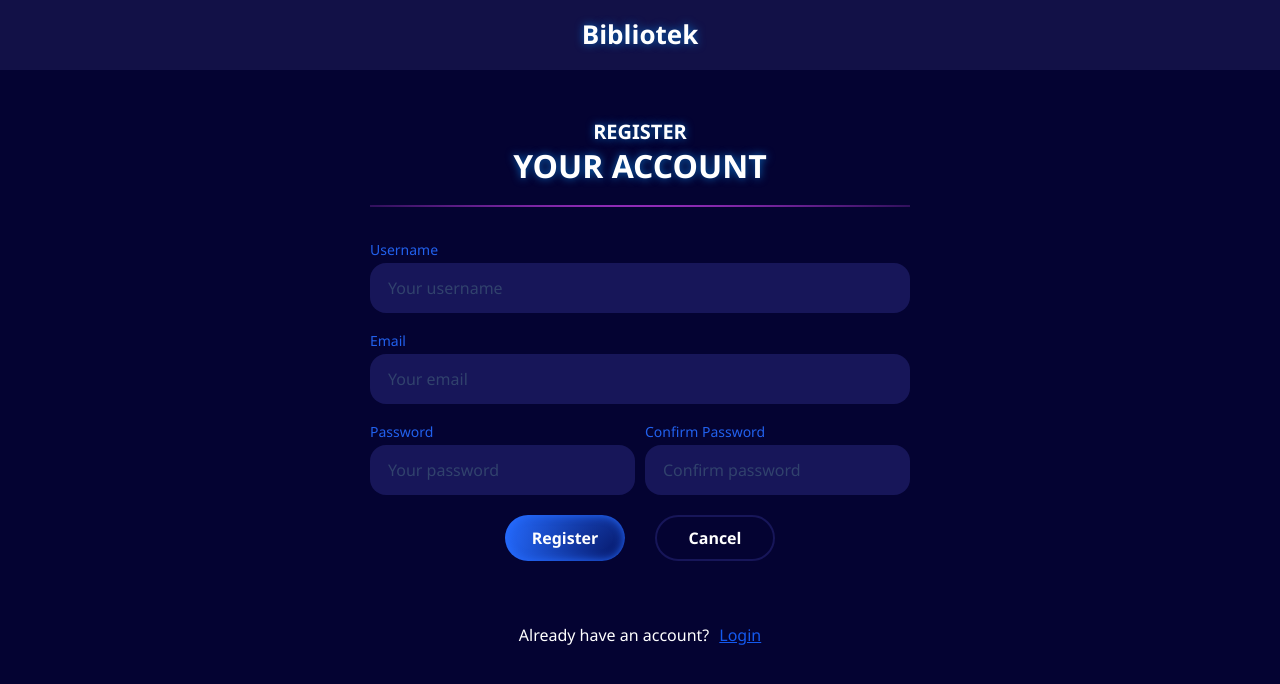
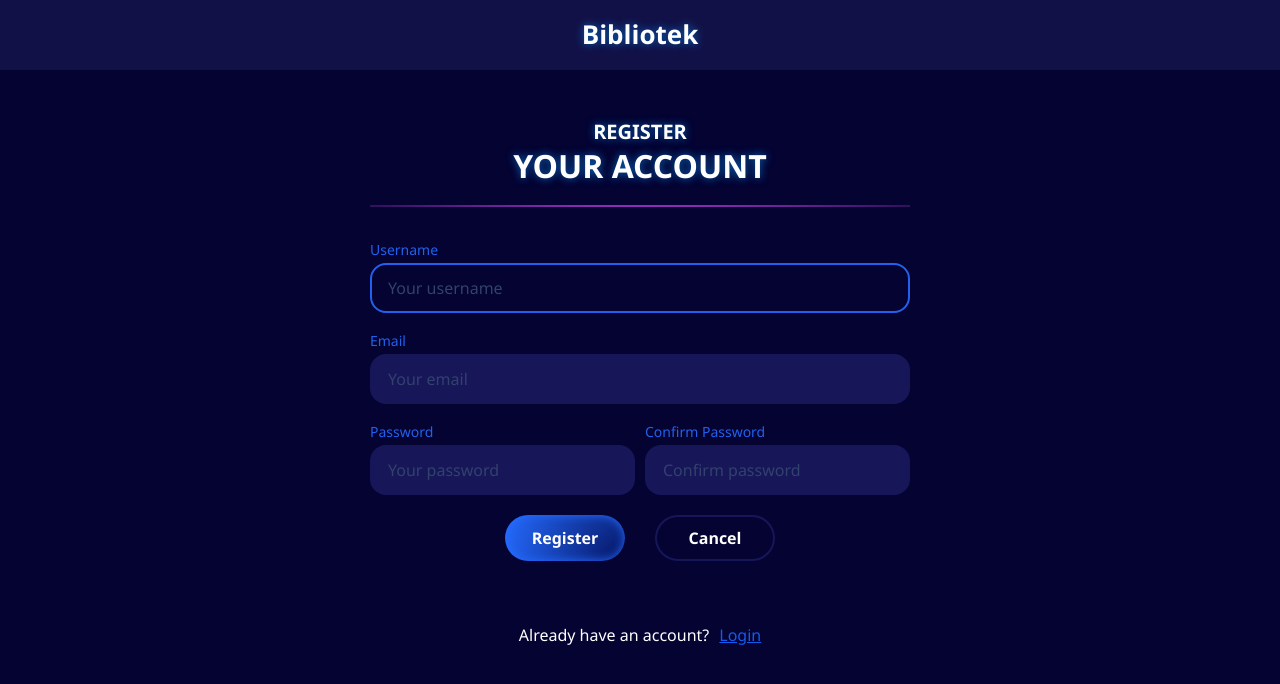
Before and after one commit to MariusG21/final-project, a React (Vite) app in the folder bibliotek/: page /register in a window 1280 px wide. Shown: the top 684 px of the page. Built offline with nearby package versions, Linux system fonts and the light colour scheme.

Commit message:
implement autoFocus and arrowNavigation

```diff
--- a/bibliotek/src/pages/login/LoginPage.tsx
+++ b/bibliotek/src/pages/login/LoginPage.tsx
@@ -7,12 +7,16 @@ import { AuthActions } from "@/components/Auth/components/AuthActions";
 import { useLogin } from "@/hooks/auth/useLogin";
 import { useLoginForm } from "@/hooks/auth/useLoginForm";
 import { useRedirect } from "@/hooks/redirect/useRedirect";
+import { useAutoFocus } from "@/hooks/ui/useAutoFocus";
+import { useArrowNavigation } from "@/hooks/ui/useArrowNavigation";
 import styles from "./LoginPage.module.css";
 
 export function LoginPage() {
   const location = useLocation();
   const { username = "", password = "" } = location.state ?? {};
   const { redirectTo } = useRedirect();
+  const { registerRef, handleKeyDown } = useArrowNavigation();
+  const usernameRef = useAutoFocus<HTMLInputElement>();
 
   const {
     register,
@@ -40,6 +44,13 @@ export function LoginPage() {
           register={register}
           placeholder="Your username"
           error={errors.username}
+          inputProps={{
+            ref: (el) => {
+              usernameRef.current = el;
+              registerRef(0)(el);
+            },
+            onKeyDown: handleKeyDown(0),
+          }}
         />
         <FormGroup
           id="password"
@@ -48,6 +59,10 @@ export function LoginPage() {
           register={register}
           placeholder="Your password"
           error={errors.password}
+          inputProps={{
+            ref: registerRef(1),
+            onKeyDown: handleKeyDown(1),
+          }}
         />
 
         <AuthActions submitLabel="Login" />
--- a/bibliotek/src/pages/register/RegisterPage.tsx
+++ b/bibliotek/src/pages/register/RegisterPage.tsx
@@ -4,9 +4,14 @@ import { AuthActions } from "@/components/Auth/components/AuthActions";
 import { AuthFooter } from "@/components/Auth/components/AuthFooter";
 import { useRegister } from "@/hooks/auth/useRegister";
 import { useRegisterForm } from "@/hooks/auth/useRegisterForm";
+import { useAutoFocus } from "@/hooks/ui/useAutoFocus";
+import { useArrowNavigation } from "@/hooks/ui/useArrowNavigation";
 import styles from "./RegisterPage.module.css";
 
 export function RegisterPage() {
+  const { registerRef, handleKeyDown } = useArrowNavigation();
+  const usernameRef = useAutoFocus<HTMLInputElement>();
+
   const {
     register,
     handleSubmit,
@@ -28,6 +33,13 @@ export function RegisterPage() {
           register={register}
           placeholder="Your username"
           error={errors.username}
+          inputProps={{
+            ref: (el) => {
+              usernameRef.current = el;
+              registerRef(0)(el);
+            },
+            onKeyDown: handleKeyDown(0),
+          }}
         />
         <FormGroup
           id="email"
@@ -35,6 +47,10 @@ export function RegisterPage() {
           register={register}
           placeholder="Your email"
           error={errors.email}
+          inputProps={{
+            ref: registerRef(1),
+            onKeyDown: handleKeyDown(1),
+          }}
         />
         <div className={styles["password-group"]}>
           <FormGroup
@@ -44,6 +60,10 @@ export function RegisterPage() {
             register={register}
             placeholder="Your password"
             error={errors.password}
+            inputProps={{
+              ref: registerRef(2),
+              onKeyDown: handleKeyDown(2),
+            }}
           />
 
           <FormGroup
@@ -53,6 +73,10 @@ export function RegisterPage() {
             register={register}
             placeholder="Confirm password"
             error={errors.confirmPassword}
+            inputProps={{
+              ref: registerRef(3),
+              onKeyDown: handleKeyDown(3),
+            }}
           />
         </div>
 
```
